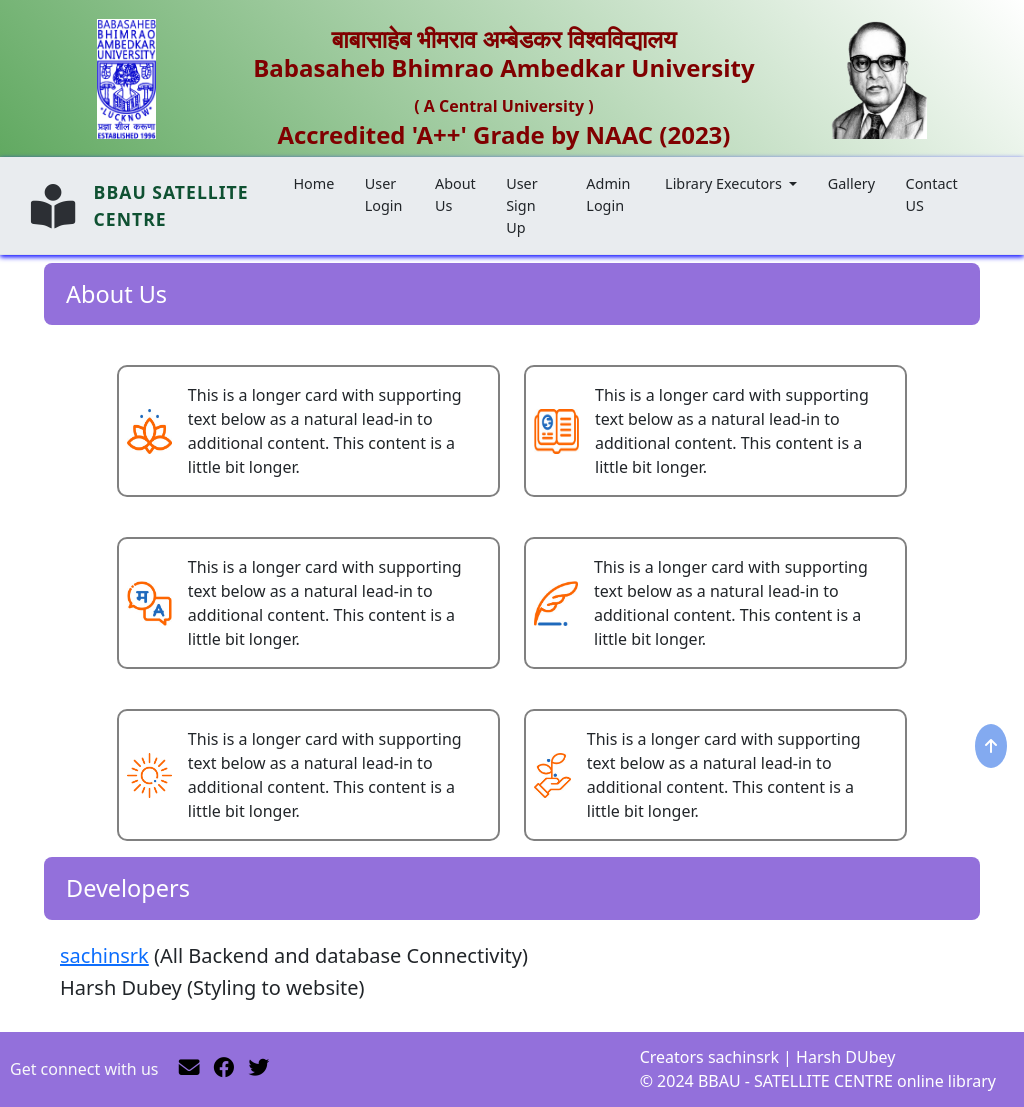
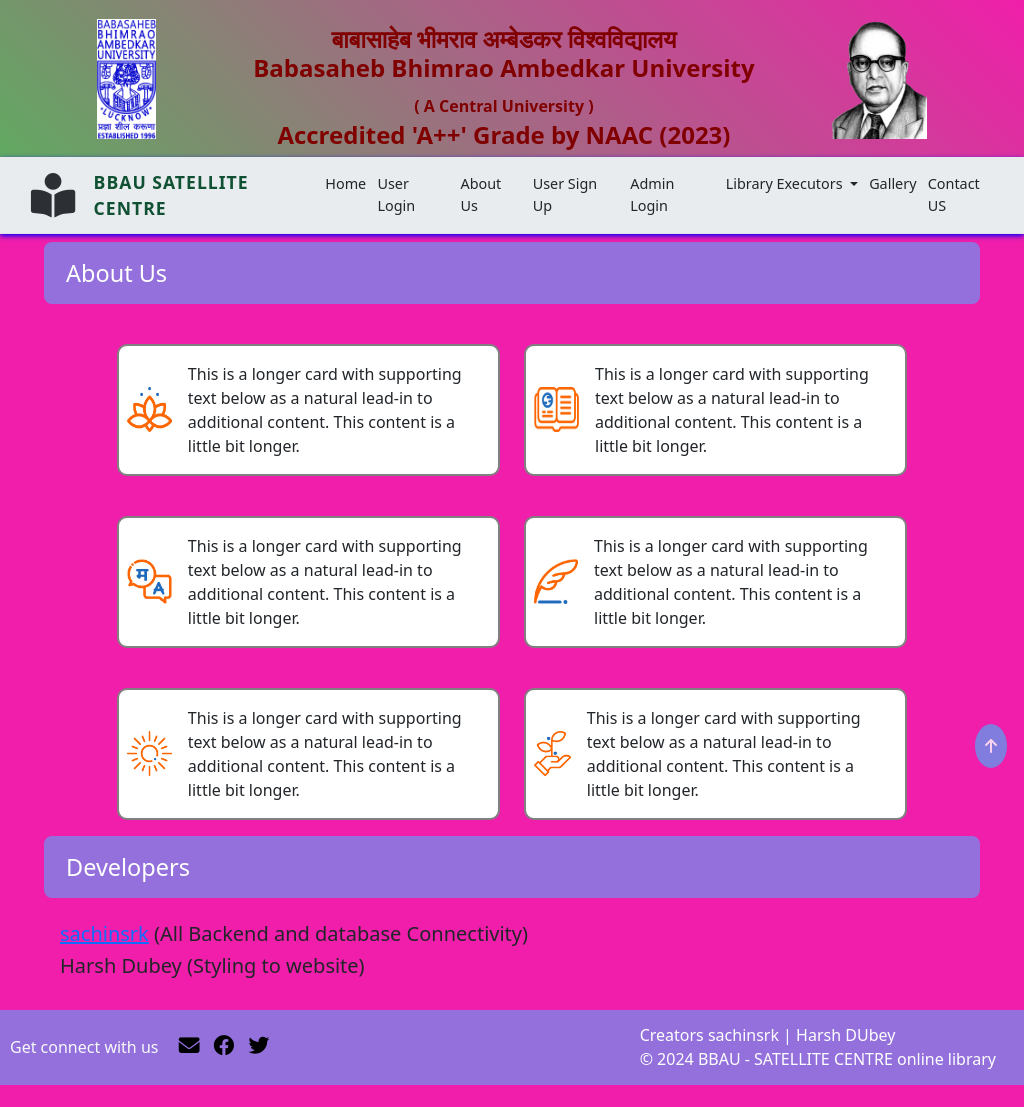
Before and after one commit to sachinrk835257/bbau-library, a Django app: page /about/ in a window 1024 px wide. After the commit the page ends 1085 px from the top, so only its background shows below. Run offline with Django 4.2, Linux system fonts and the light colour scheme.

Commit message:
21 jan night responsive

```diff
--- a/main/static/css/responsive.css
+++ b/main/static/css/responsive.css
@@ -1,7 +1,7 @@
 @media (min-width: 992px) and (max-width: 1100px) {
 
   body {
-    /* background-color: rgb(240, 30, 170); */
+    background-color: rgb(240, 30, 170);
   }
   /* navbar */
   .header-text{
@@ -11,6 +11,14 @@
 }
   .navbar-nav .nav-item{
       font-size: 0.9rem;
+  }
+  .navbar-collapse{
+    padding-right: 0rem !important;
+  }
+  .navbar-nav .nav-link{
+    margin-right: 0rem !important;
+    padding-right: 0.7rem !important;
+    padding-left: 0rem !important;
   }
   .navbar-aim .card img{
     width: 45px;
@@ -28,19 +36,26 @@
 
 
 }
-@media (min-width: 1101px) and (max-width: 1250px) {
+@media (min-width: 1101px) and (max-width: 1266px) {
 
     body {
-      /* background-color: rgb(54, 42, 221); */
+      background-color: rgb(54, 42, 221);
     }
     /* navbar */
     .header-text{
-        font-size: 1.3rem;
+        font-size: 1.2rem;
         letter-spacing: 2px;
+    }
+
+    .navbar-collapse{
+      padding-right: 1rem !important;
     }
     .navbar-nav .nav-link{
       margin-right: 0rem !important;
+      padding-right: 0.7rem !important;
+      padding-left: 0rem !important;
     }
+    .nav
     .navbar-nav .nav-item{
         font-size: 0.9rem;
     }
@@ -55,7 +70,7 @@
   @media (min-width: 768px) and (max-width: 991px) {
 
     body {
-      /* background-color: rgb(42, 221, 134); */
+      background-color: rgb(42, 221, 134);
     }
     .header-text{
       font-size: 1.4rem;
@@ -66,6 +81,9 @@
     font-size: 0.9rem;
 }
 
+.navbar-nav .nav-link{
+  margin-right: 0rem !important;
+}
 
     #atTop h3{
       font-size: 1.3rem;
--- a/main/static/css/style.css
+++ b/main/static/css/style.css
@@ -36,9 +36,13 @@ body{
     border-radius: 7px;
     transition: background-color 0.2s;
 }
-
+.navbar-collapse{
+    padding-right: 1rem !important;
+  }
 .navbar .nav-link{
-    margin-right: 0.9rem;
+    margin-right: 0.7rem;
+    padding-right: 0.7rem !important;
+    padding-left: 0rem !important;
 }
 
 .my-header {
```
